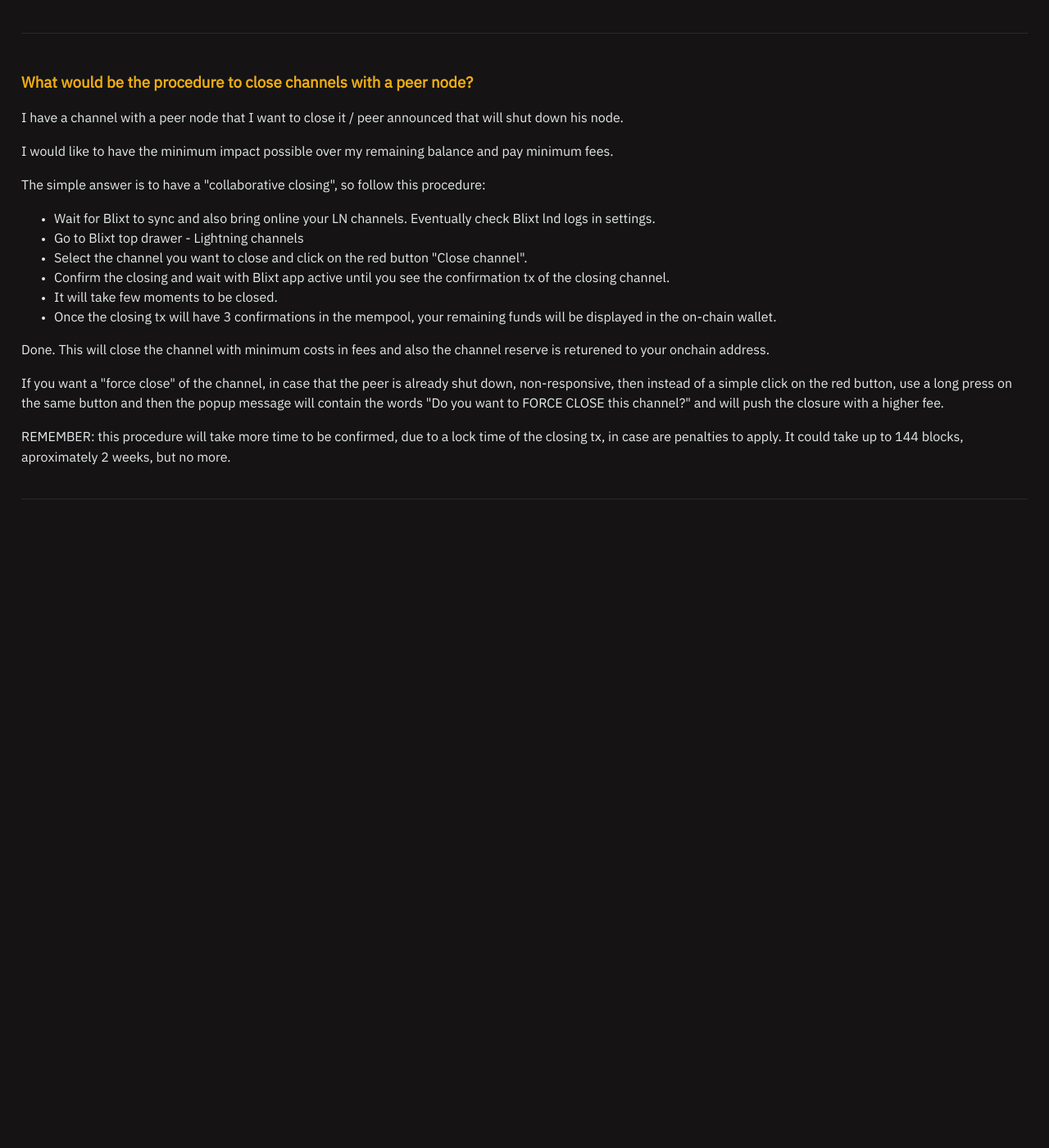
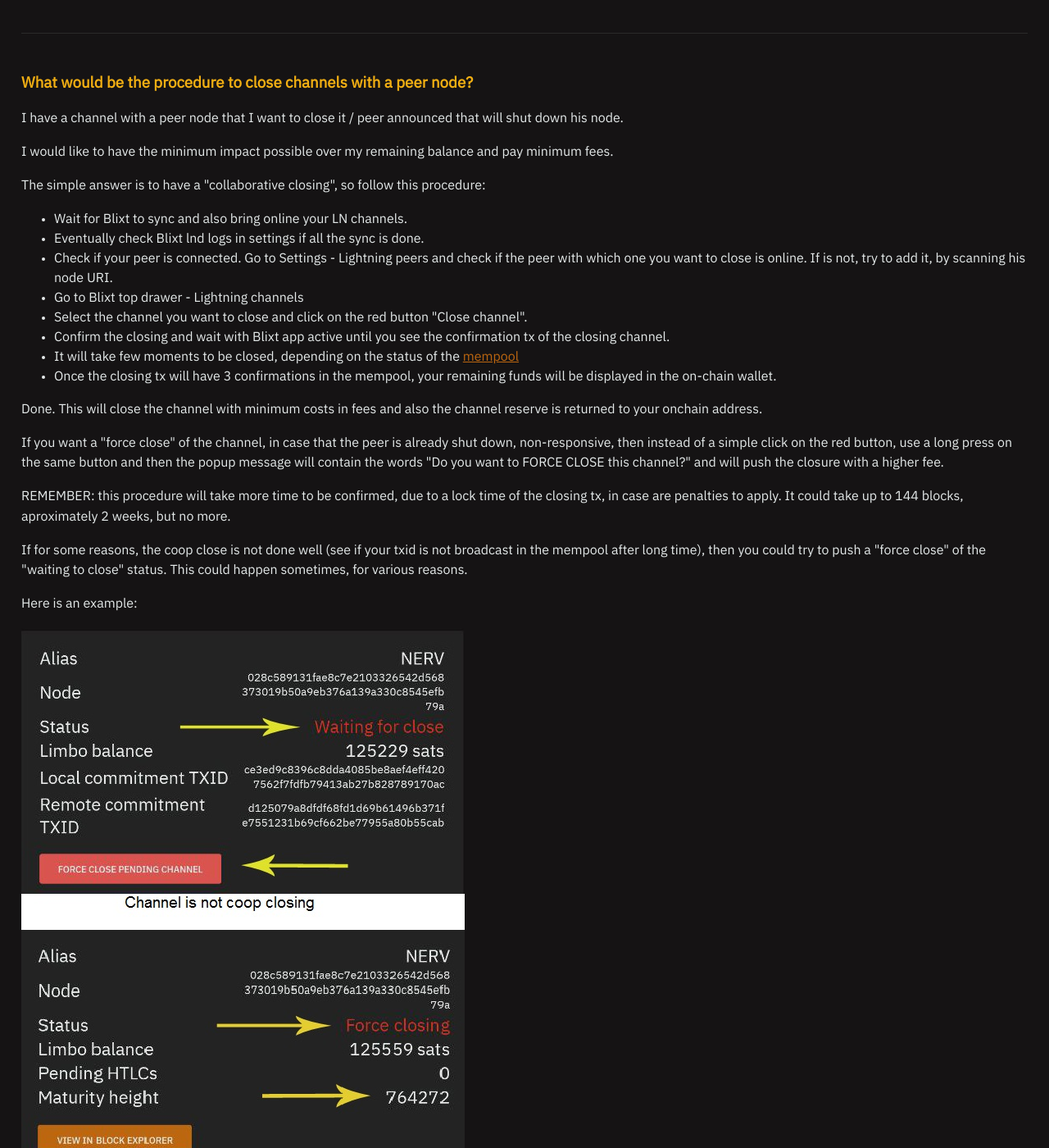
Before and after one commit to BlixtWallet/blixtwallet.github.io, a Jekyll site: the page built from faq.html, in a window 1280 px wide and 1400 px high, scrolled down 8494 px. Shown: the whole window at 82% size. Built offline with Jekyll 4.4.1, drawn with Linux system fonts in a browser that asks for light colours; before the commit the page ends 9151 px from its top, so only the background shows below that; some of the changed text lies outside the part shown.

Commit message:
add details force closing

```diff
--- a/faq.html
+++ b/faq.html
@@ -529,19 +529,37 @@
     <p>I would like to have the minimum impact possible over my remaining balance and pay minimum fees.</p>
     <p>The simple answer is to have a "collaborative closing", so follow this procedure:</p>
     <ul>
-      <li>Wait for Blixt to sync and also bring online your LN channels. Eventually check Blixt lnd logs in settings.</li>
+      <li>Wait for Blixt to sync and also bring online your LN channels.</li>
+      <li>Eventually check Blixt lnd logs in settings if all the sync is done.</li>
+      <li>Check if your peer is connected. Go to Settings - Lightning peers and check if the peer with which one you want to close is online.
+          If is not, try to add it, by scanning his node URI.</li>
       <li>Go to Blixt top drawer - Lightning channels</li>
       <li>Select the channel you want to close and click on the red button "Close channel".</li>
       <li>Confirm the closing and wait with Blixt app active until you see the confirmation tx of the closing channel.</li>
-      <li>It will take few moments to be closed.</li>
+      <li>It will take few moments to be closed, depending on the status of the <a href="https://mempool.space">mempool</a></li>
       <li>Once the closing tx will have 3 confirmations in the mempool, your remaining funds will be displayed in the on-chain wallet.</li>
     </ul>
-    <p>Done. This will close the channel with minimum costs in fees and also the channel reserve is returened to your onchain address.</p>
+    <p>Done. This will close the channel with minimum costs in fees and also the channel reserve is returned to your onchain address.</p>
     <p>If you want a "force close" of the channel, in case that the peer is already shut down, non-responsive,
        then instead of a simple click on the red button, use a long press on the same button and then the popup message will contain the words
        "Do you want to FORCE CLOSE this channel?" and will push the closure with a higher fee.</p>
     <p>REMEMBER: this procedure will take more time to be confirmed, due to a lock time of the closing tx, in case are penalties to apply.
        It could take up to 144 blocks, aproximately 2 weeks, but no more.</p>
+    <p>If for some reasons, the coop close is not done well (see if your txid is not broadcast in the mempool after long time),
+       then you could try to push a "force close" of the "waiting to close" status. This could happen sometimes, for various reasons.
+    </p>
+    <p>Here is an example:</p>
+    <p><img src="assets/images/blixt-force-close-channel.jpg" align="center" alt="Blixt Force Close Channel"/></p>
+    <p>Once you hit the button "Force close pending channel" you will be asked if you are sure and then a message that it will start force close.</p>
+    <p>Be patient, after few moments, you will see in the lnd logs the message that the force close was inititated:</p>
+    <pre>[INF] PEER: Waiting for confirmation of cooperative close of
+      ChannelPoint(6659e11bd3fc6f266c2e057545a7b4c8ec6e6dbc3579167e4346889af602b485:1)
+      with txid: ce3ed9c8396c8dda4085be8aef4eff4207562f7fdfb79413ab27b828789170ac
+    </pre>
+    <p>When the txid is taken in a block and you have the 1st confirmation, you will hear a jingle from Blixt app.
+      The closing is on the way, but be aware of the indicated maturity block height, is when actually you will receive the funds in onchain.
+      Usually are 144 blocks for force closing. That means aprox. 1 day.
+    </p>
   </section>
 
 </article>
```
